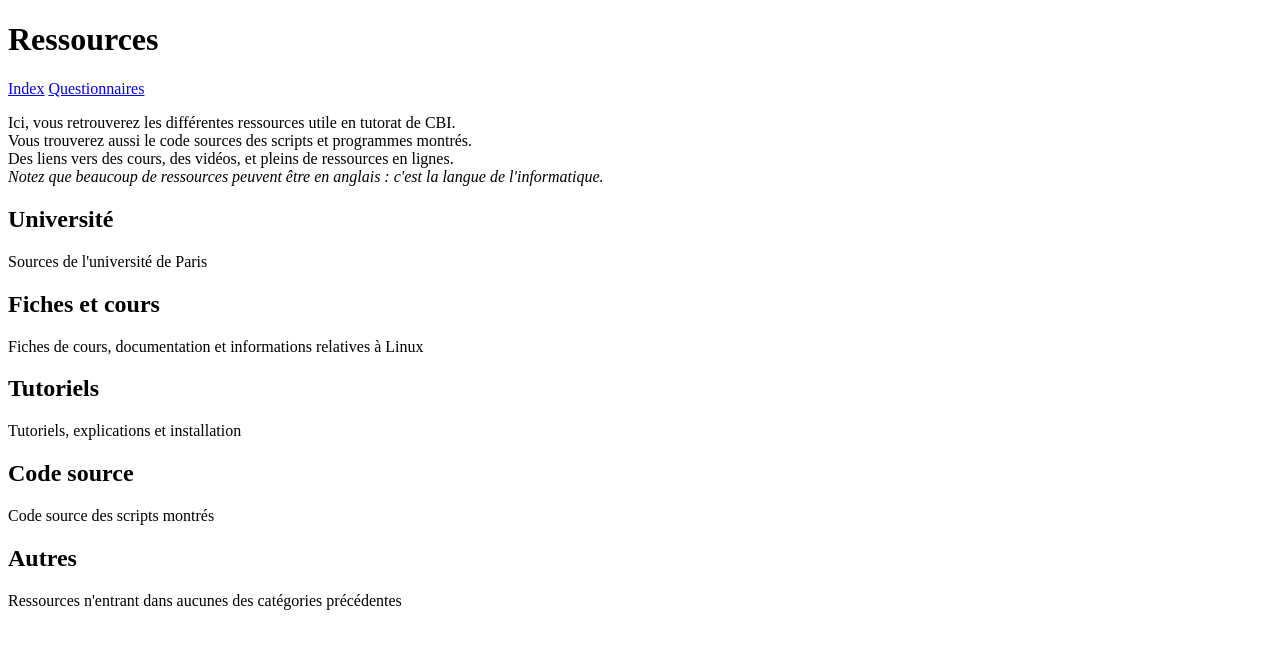
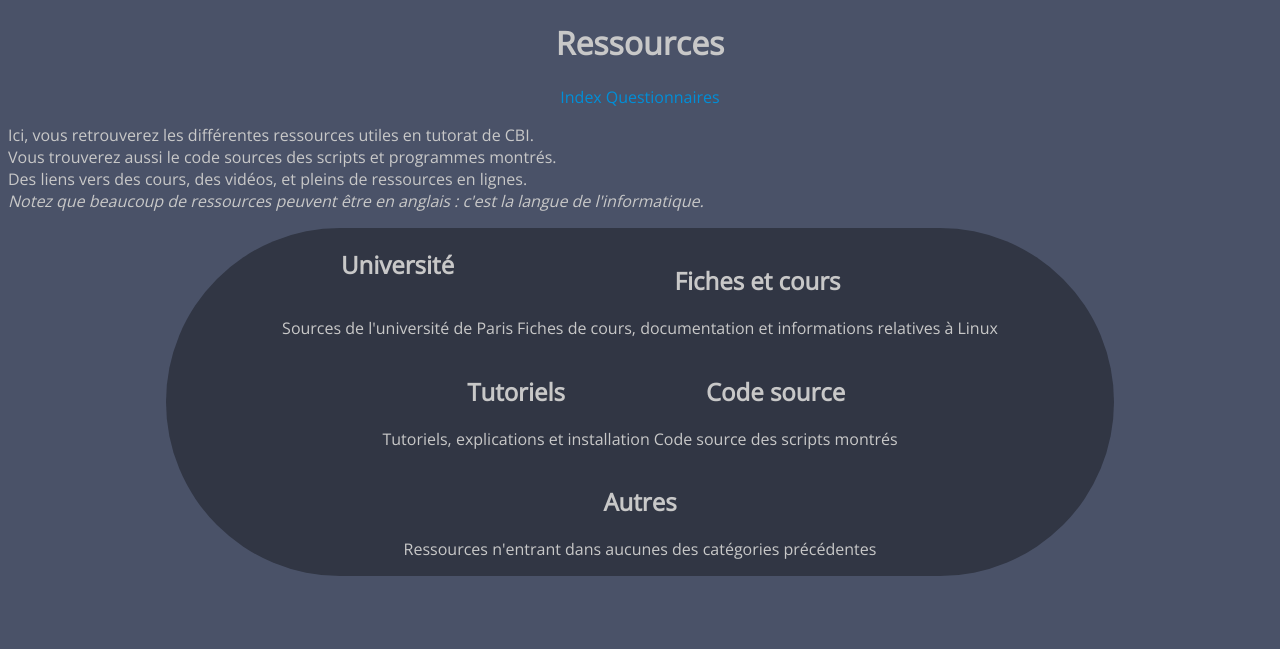
Before and after one commit to HugoDemaret/cbi-site, a PHP site: page /ressources.php in a window 1280 px wide. Shown: the top 649 px of the page. Run offline with PHP 8.4, Linux system fonts and the light colour scheme; data that the repository does not hold is empty.

Commit message:
style.css update

```diff
--- a/sources/maintenance.php
+++ b/sources/maintenance.php
@@ -0,0 +1,2 @@
+<!DOCTYPE html>
+<html></html>
--- a/sources/ressources.php
+++ b/sources/ressources.php
@@ -13,45 +13,62 @@ $resultOther = $db->query('SELECT * FROM ressources WHERE uri_type = "other" ');
         <title>Ressources CBI</title>
         <meta chartset="UTF-8">
     </head>
+    <style>
+            @import "style.css";
+    </style>
     <body>
         <h1>Ressources</h1>
-        <a class="page" href="index.php">Index</a>
-        <a class="page" href="form.php">Questionnaires</a>
+        <div class="page">
+                <a class="link-page" href="index.php">Index</a>
+                <a class="link-page" href="form.php">Questionnaires</a>
+        </div>
         <p class="information">
-            Ici, vous retrouverez les différentes ressources utile en tutorat de CBI.<br>
+            Ici, vous retrouverez les différentes ressources utiles en tutorat de CBI.<br>
             Vous trouverez aussi le code sources des scripts et programmes montrés.<br>
             Des liens vers des cours, des vidéos, et pleins de ressources en lignes.<br>
             <em>Notez que beaucoup de ressources peuvent être en anglais : c'est la langue de l'informatique.</em>
         </p>
         <!--Ressources universitaires-->
+        <div id="wrapper" class="container">
+                <div id="fiches" class="col">
                 <h2>Université</h2>
-        <p class="ressources">Sources de l'université de Paris</p>
+                <p class="col ressources">Sources de l'université de Paris</p>
                 <?php while ($ressourceUni = $resultUni->fetch()) : ?>
-                <a class="universite" href="<?echo $ressourceUni["uri"]; ?>"><?php echo $ressourceUni["txt"]; ?><br/></a>
+                        <a class="link" href="<?echo $ressourceUni["uri"]; ?>"><?php echo $ressourceUni["txt"]; ?><br/></a>
                 <?php endwhile ?>
+                </div>
                 <!--Ressources fiches, cours et PDF-->
+                <div id="fiches" class="col">
                 <h2>Fiches et cours</h2>
                 <p class="ressources">Fiches de cours, documentation et informations relatives à Linux</p>
                 <?php while ($ressourceFiches = $resultFiches->fetch()) : ?>
-                <a class="fiches" href="<?echo $ressourceFiches["uri"]; ?>"><?php echo $ressourceFiches["txt"]; ?><br/></a>
+                        <a class="link" href="<?echo $ressourceFiches["uri"]; ?>"><?php echo $ressourceFiches["txt"]; ?><br/></a>
                 <?php endwhile ?>
+                </div>
                 <!--Ressources tutoriels-->
+                <div id="tutoriel" class="col">
                 <h2>Tutoriels</h2>
                 <p class="ressources">Tutoriels, explications et installation</p>
                 <?php while ($ressourceTuto = $resultTuto->fetch()) : ?>
-                <a class="tutoriels" href="<?echo $ressourceTuto["uri"]; ?>"><?php echo $ressourceTuto["txt"]; ?><br/></a>
+                        <a class="link" href="<?echo $ressourceTuto["uri"]; ?>"><?php echo $ressourceTuto["txt"]; ?><br/></a>
                 <?php endwhile ?>
+                </div>
                 <!--Ressources code source, scripts etc-->
+                <div id="code" class="col">
                 <h2>Code source</h2>
                 <p class="ressources">Code source des scripts montrés</p>
                 <?php while ($ressourceCode = $resultCode->fetch()) : ?>
-                <a class="code" href="<?echo $ressourceCode["uri"]; ?>"><?php echo $ressourceCode["txt"]; ?><br/></a>
+                        <a class="link" href="<?echo $ressourceCode["uri"]; ?>"><?php echo $ressourceCode["txt"]; ?><br/></a>
                 <?php endwhile ?>
+                </div>
                 <!--Ressources autres-->
+                <div id ="other" class="col">
                 <h2>Autres</h2>
                 <p class="ressources">Ressources n'entrant dans aucunes des catégories précédentes</p>
                 <?php while ($ressourceOther = $resultOther->fetch()) : ?>
-                <a class="autres" href="<?echo $ressourceOther["uri"]; ?>"><?php echo $ressourceOther["txt"]; ?><br/></a>
+                        <a class="link" href="<?echo $ressourceOther["uri"]; ?>"><?php echo $ressourceOther["txt"]; ?><br/></a>
                 <?php endwhile ?>
+                </div>
+        </div>
     </body>
 </html>
--- a/sources/style.css
+++ b/sources/style.css
@@ -0,0 +1,55 @@
+
+@import url('https://fonts.googleapis.com/css2?family=Open+Sans&display=swap');
+@import url('https://fonts.googleapis.com/css2?family=Roboto:ital@1&display=swap');
+
+.link-page {
+    color: rgb(0, 143, 216);
+    font-family: 'Open Sans', sans-serif;
+    text-decoration: none;
+}
+.page {
+    text-align: center;
+}
+.ressources {
+    color: rgb(200, 200, 200);
+    font-family: 'Open Sans', sans-serif;
+}
+
+.link {
+    color: rgb(0, 143, 216);
+    text-decoration: none;
+    font-family: 'Roboto', sans-serif;
+}
+
+.information {
+    color: rgb(200, 200, 200);
+    font-family: 'Open Sans', sans-serif;
+}
+
+h1 {
+    color: rgb(200, 200, 200);
+    text-align: center;
+    font-family: 'Open Sans', sans-serif;
+}
+
+h2 {
+    color: rgb(200, 200, 200);
+    font-family: 'Open Sans', sans-serif;
+}
+
+body {
+    background-color: rgb(74, 82, 104);
+}
+
+#wrapper {
+    width: 75%;
+    height: 50%;
+    background: rgb(49, 54, 68);
+    margin: 0 auto;
+    border-radius: 250px;
+    text-align: center;
+}
+
+.col{
+    display: inline-block;
+}
```
Also changed, not shown: sources/form.php (+12 -5 lines), sources/index.php (+9 -4 lines). Lines whose indentation alone changed are shown as unchanged.
